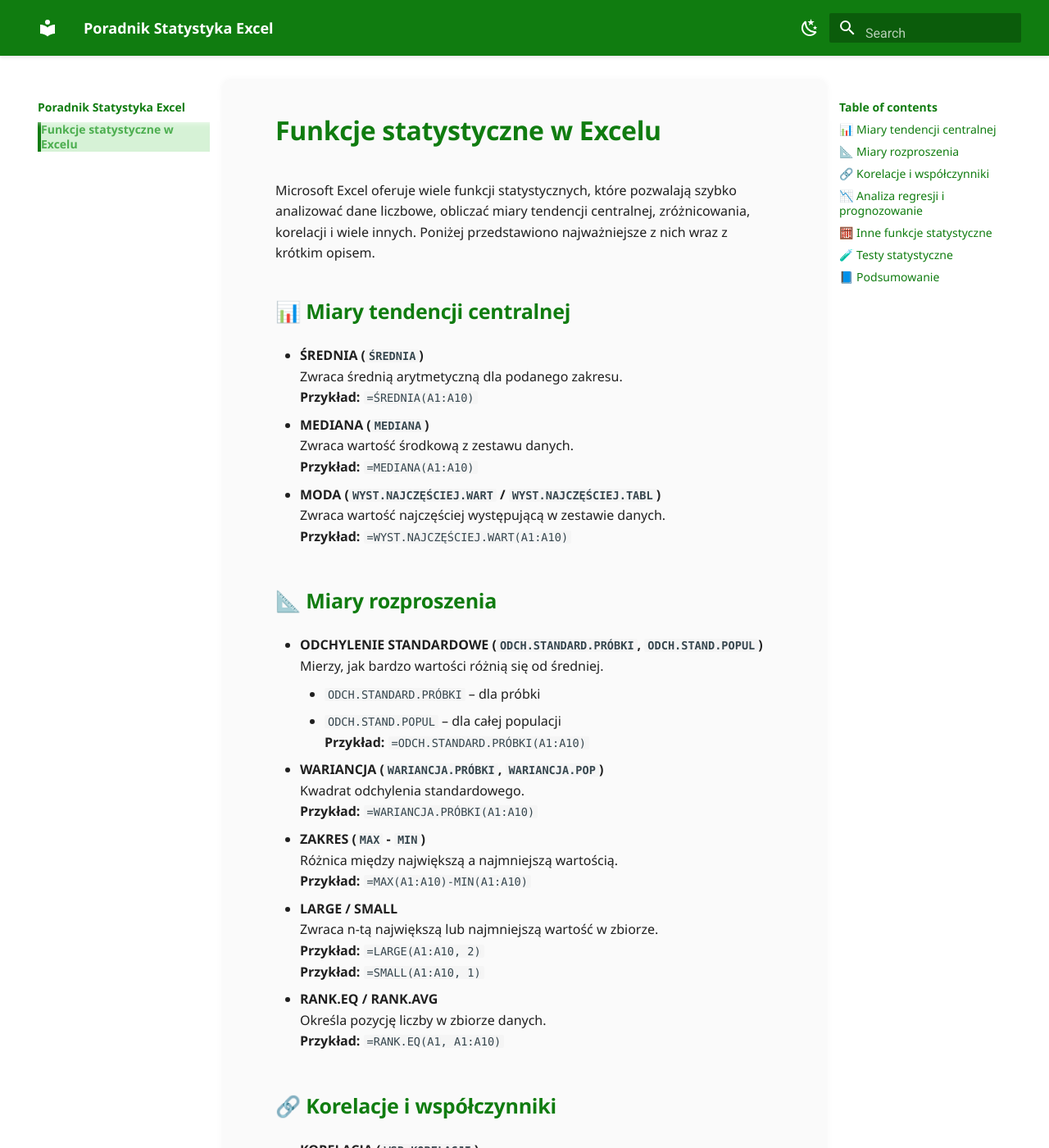
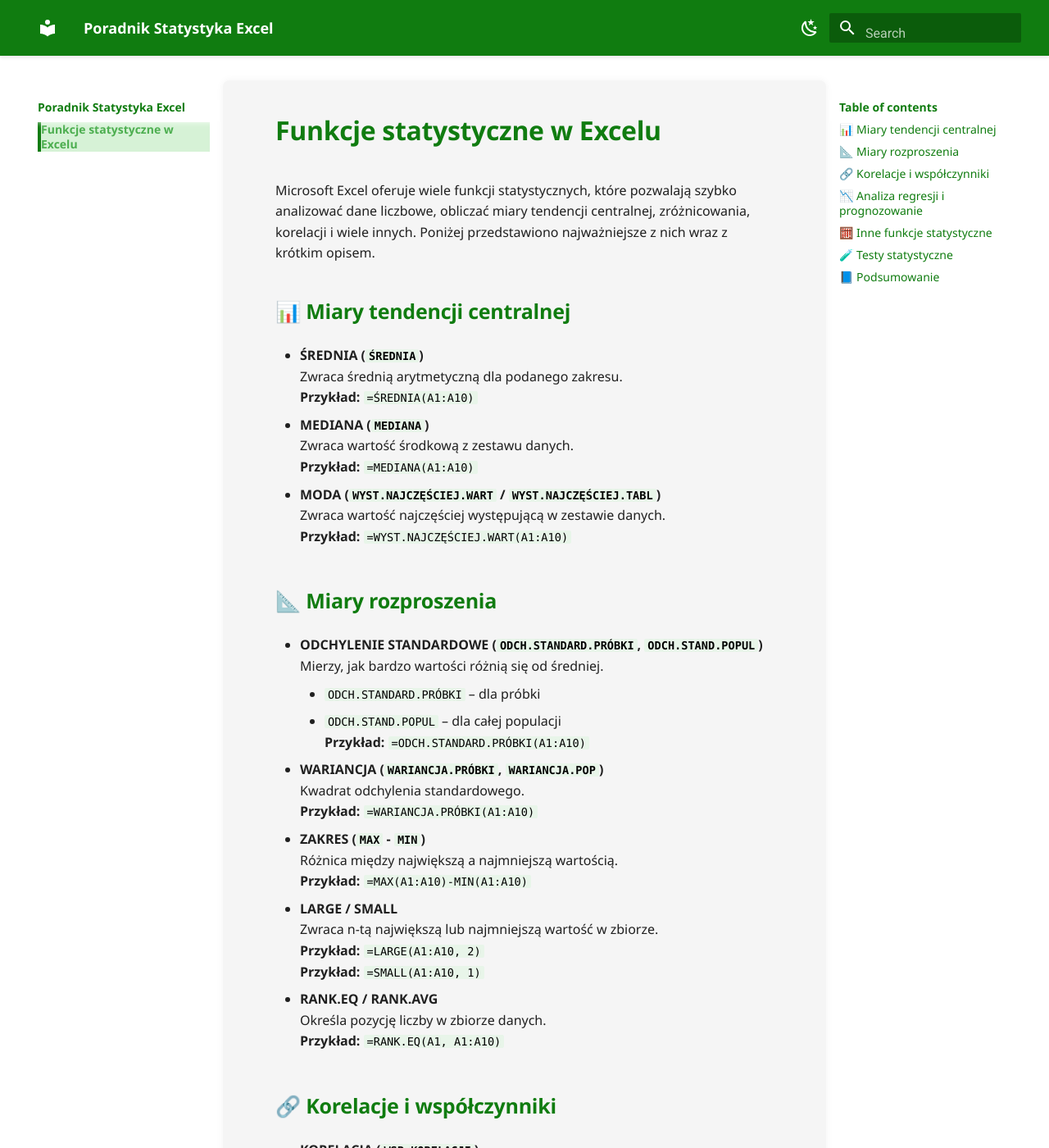
Before and after one commit to Filipek27/Projekt-na-SWPG-Produkcyjny, an MkDocs documentation site: the page built from docs/index.md, in a window 1280 px wide and 1400 px high. Shown: the whole window at 82% size. Built offline with MkDocs 1.6.1 and Material for MkDocs 9.7.7, drawn with Linux system fonts in a browser that asks for light colours.

Commit message:
Naprawa koloru tła znaczników code

```diff
--- a/docs/assets/css/custom.css
+++ b/docs/assets/css/custom.css
@@ -28,7 +28,7 @@
 
 .md-content {
   padding: 20px 40px;
-  background: #FAFAFA;
+  background: #F5F5F5;
   border-radius: 8px;
   box-shadow: 0 0 10px rgba(0,0,0,0.05);
 }
@@ -60,6 +60,11 @@
   padding: 2px 6px;
   border-radius: 4px;
   font-family: Consolas, monospace;
+}
+
+.md-typeset code {
+  background-color: #E8F5E9;
+  color: #000;
 }
 
 .md-footer {
```
